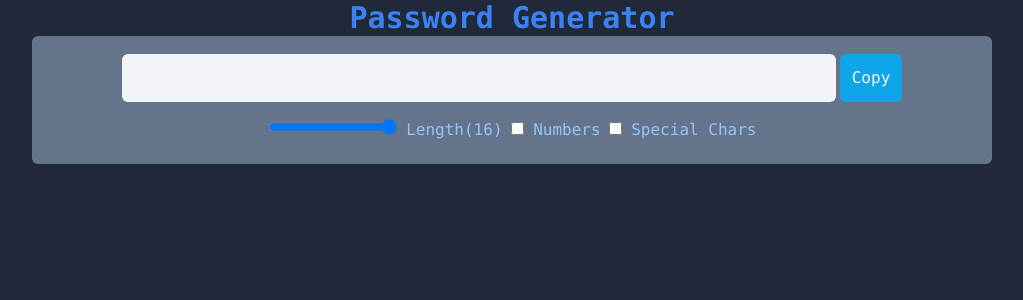
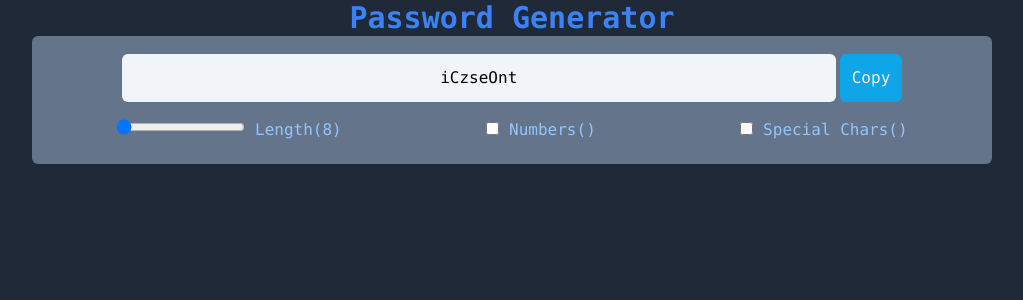
Before and after one commit to chriswilder3/Password-Generator-React-MiniApp, a React (Vite) app: page / in a window 1280 px wide. Shown: the top 300 px of the page, without its empty margins (128-1151 px from the left). Built offline with nearby package versions, Linux system fonts and the light colour scheme.

Commit message:
fixed bugs and details functionality working.

```diff
--- a/src/App.jsx
+++ b/src/App.jsx
@@ -1,14 +1,14 @@
-import { useState, useCallback } from 'react';
+import { useState, useCallback, useEffect } from 'react';
 import './App.css';
 
 function App() {
 
-  const [length, changeLength] = useState(0)
+  const [length, changeLength] = useState(8)
   const [numberAllowed, changeNumberAllowed] = useState(false)
   const [specialCharAllowed, changeSpecialCharAllowed] = useState(false)
   const [password, setPassword] = useState("")
 
-  const newHookFun = useCallback( function(){
+  const passwordGenerator = useCallback( function(){
         let pass = ""
         let str = "ABCDEFGHIJKLMNOPQRSTUVWXYZabcdefghijklmnopqerstuvwxyz"
         // This is the string using whose chars the password is
@@ -29,8 +29,11 @@ function App() {
         // depends on the length of the password which is
         // the state var length.
 
-        for (let index = 0; index < number; index++) {
-            const index = floor(Math.random()*(str.length))
+        for (let index = 0; index < length; index++) {
+            const index = Math.floor(Math.random()*(str.length))
+            // Dont add +1 for array cases while generating
+            // random numbers(produces out of bound, undefined)
+
             pass += str[index]
         }
 
@@ -43,7 +46,11 @@ function App() {
       }
     , [length, numberAllowed, specialCharAllowed, setPassword]
   )
-
+  useEffect( function(){
+      passwordGenerator()
+  },
+  [length, numberAllowed, specialCharAllowed, passwordGenerator]
+  )
   return (
     <div className="App bg-gray-800 w-full h-screen font-mono">
         <h1 className=' text-blue-500 text-3xl font-semibold  '> Password Generator </h1>
@@ -57,20 +64,24 @@ function App() {
               </button>
             </div>
 
-            <div className="controllers flex flex-row gap-2 p-4 text-blue-300 justify-center">
+            <div className="controllers flex flex-row gap-2 p-4 text-blue-300 justify-around ">
                 <div className="slider">
-                    <input type="range" min={0} max={16}  name='slider' id='slider' />
-                    <label htmlFor="slider" className=''> Length(16) </label>
+                    <input type="range" name='slider' id='slider'
+                              min={8} max={16} value={length}
+                            onChange={ (e) => changeLength(e.target.value) }/>
+                    <label htmlFor="slider" className=''> Length({length}) </label>
                 </div>
 
                 <div className="numbers relative">
-                    <input type="checkbox" name="numbers" id="numbers" value={24} />
-                    <label htmlFor="numbers"> Numbers</label>
+                    <input type="checkbox" name="numbers" id="numbers" defaultChecked={numberAllowed}
+                      onChange={ () => changeNumberAllowed( (prev) => !prev )} />
+                    <label htmlFor="numbers"> Numbers({numberAllowed}) </label>
                 </div>
 
                 <div className='specialchars'>
-                  <input type="checkbox" name="specialchars" id="specialchars" value={24} />
-                  <label htmlFor="specialchars"> Special Chars</label>
+                  <input type="checkbox" name="specialchars" id="specialchars" defaultChecked={specialCharAllowed}
+                      onChange={ () => changeSpecialCharAllowed( (prev) => !prev )} />
+                  <label htmlFor="specialchars"> Special Chars({specialCharAllowed}) </label>
                 </div>
 
             </div>
```
